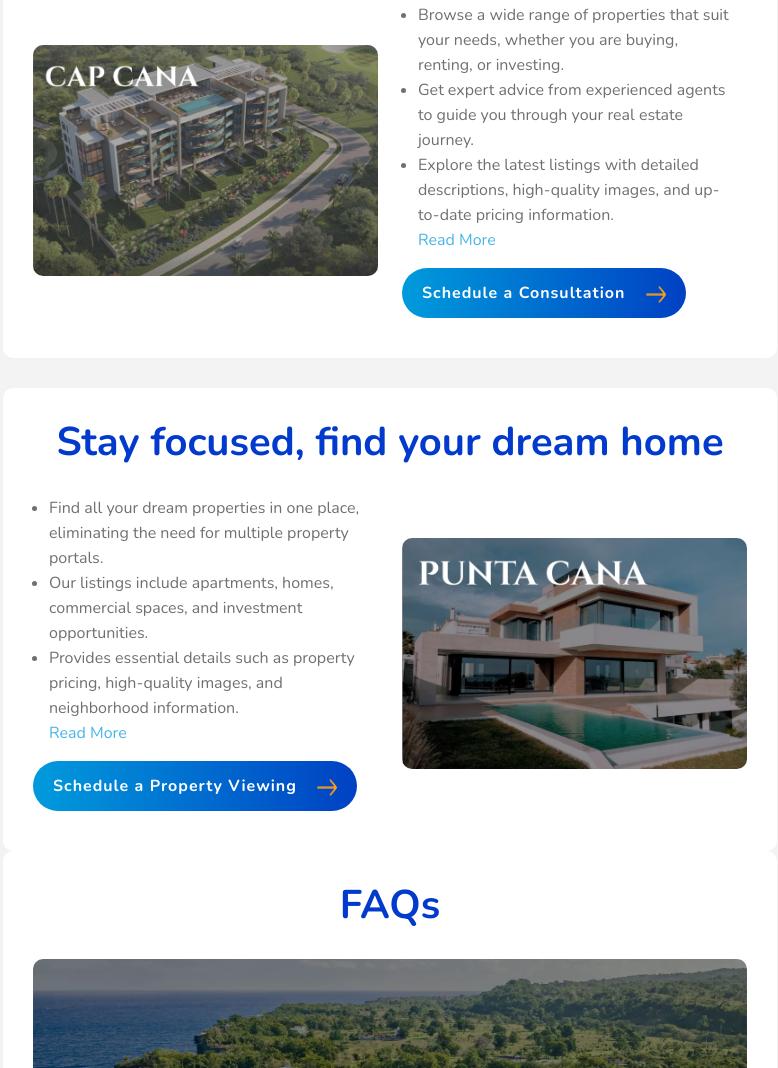
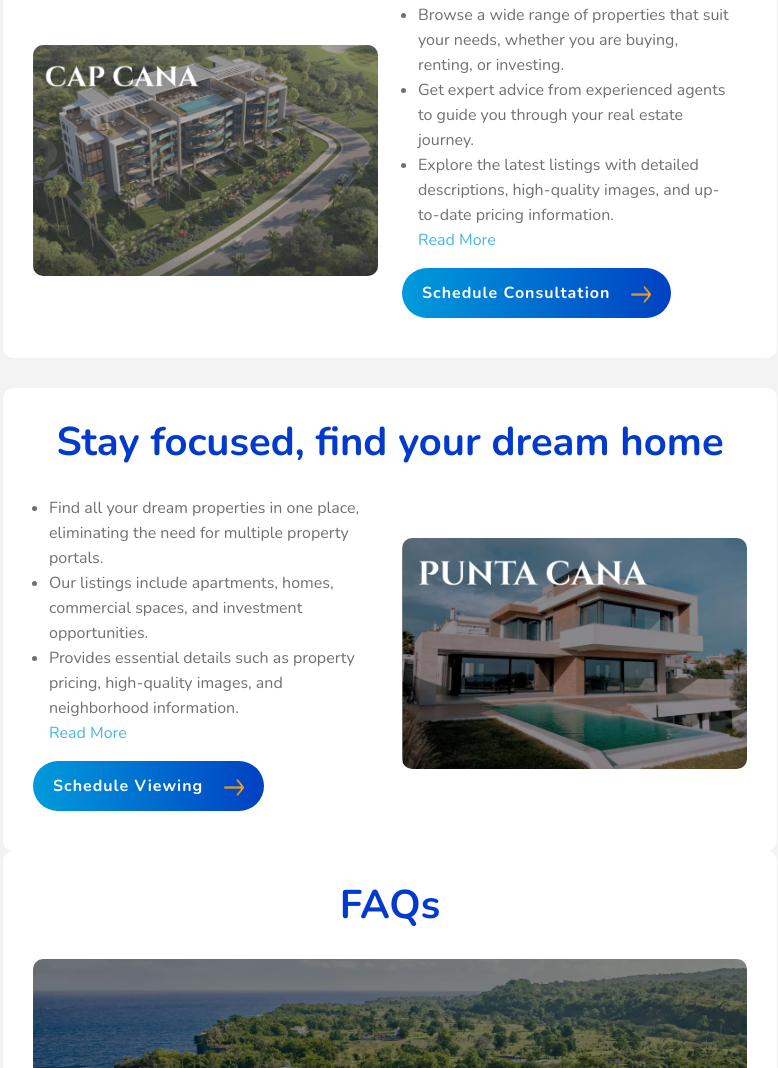
Before and after one commit to devdeepkumar/realestate, a plain HTML site: page index.html in a window 1280 px wide. Shown: the part 3091-4159 px from the top of the page, without its empty margins (79-857 px from the left). Drawn offline with nearby package versions, Linux system fonts and the light colour scheme.

Commit message:
first commit

```diff
--- a/css/responsive.css
+++ b/css/responsive.css
@@ -95,7 +95,6 @@
     }
 
     .content_area {
-        margin-top: 0;
         background: #264890;
     }
 
--- a/index.html
+++ b/index.html
@@ -539,7 +539,7 @@ Detail section Section Start
                   <a href="javascript:void(0);" class="btn-read-more">Read More</a>
                 </li>
               </ul>
-              <a href="#mainForm" class="btn-get-started">Schedule a Consultation <img loading="lazy" class="btn_arrow" src="./images/btn-arrow-brown.png" alt="arrow" width="20" height="17" /></a>
+              <a href="#mainForm" class="btn-get-started">Schedule Consultation <img loading="lazy" class="btn_arrow" src="./images/btn-arrow-brown.png" alt="arrow" width="20" height="17" /></a>
             </div>
           </div>
         </div>
@@ -580,7 +580,7 @@ Detail section Section Start
                   <a href="javascript:void(0);" class="btn-read-more">Read More</a>
                 </li>
               </ul>
-              <a href="#mainForm" class="btn-get-started">Schedule a Property Viewing <img loading="lazy" class="btn_arrow" src="./images/btn-arrow-brown.png" alt="arrow" width="20" height="17" /></a>
+              <a href="#mainForm" class="btn-get-started">Schedule Viewing <img loading="lazy" class="btn_arrow" src="./images/btn-arrow-brown.png" alt="arrow" width="20" height="17" /></a>
             </div>
             <div class="col-lg-6 col-12 d-flex align-items-center">
               <figure>
```
